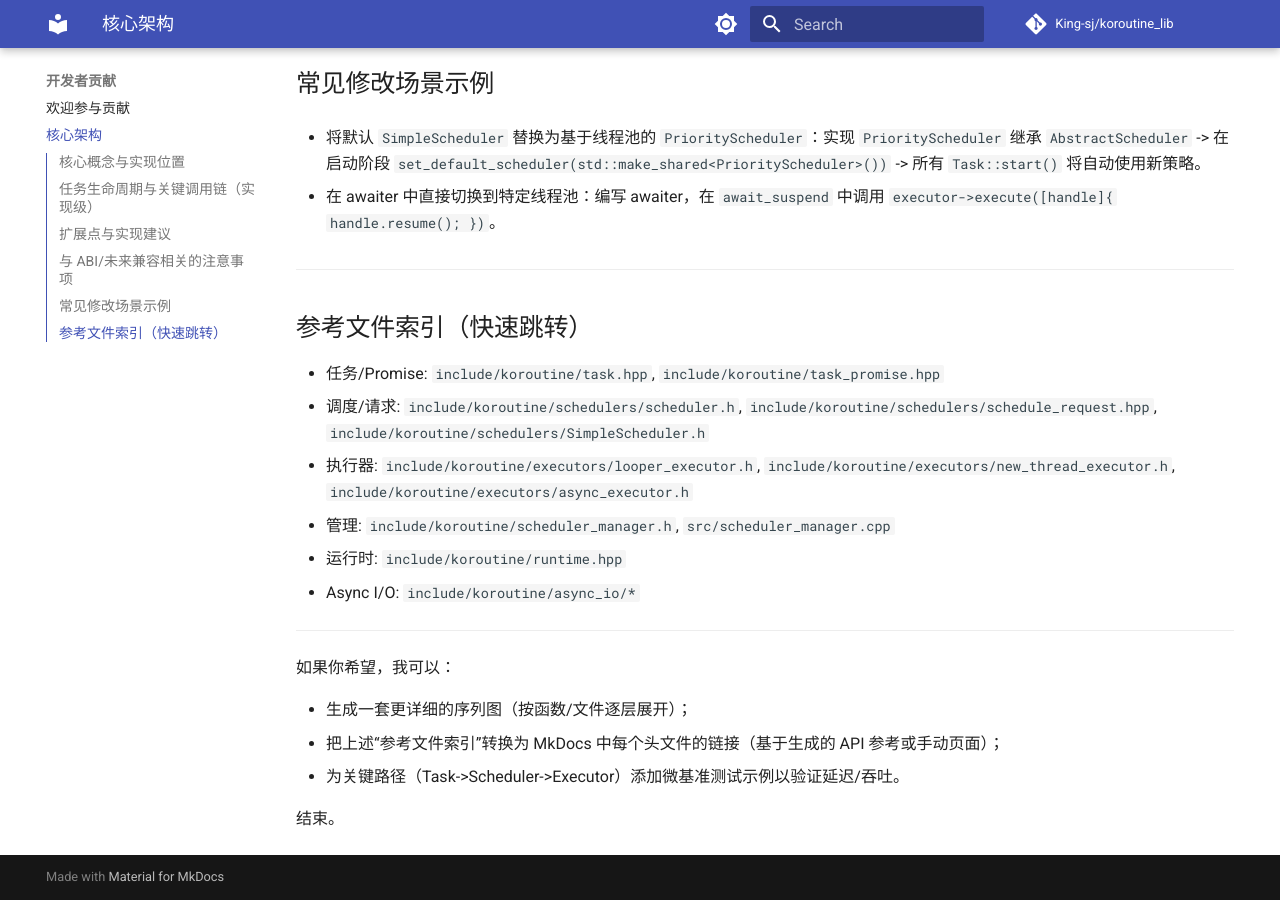
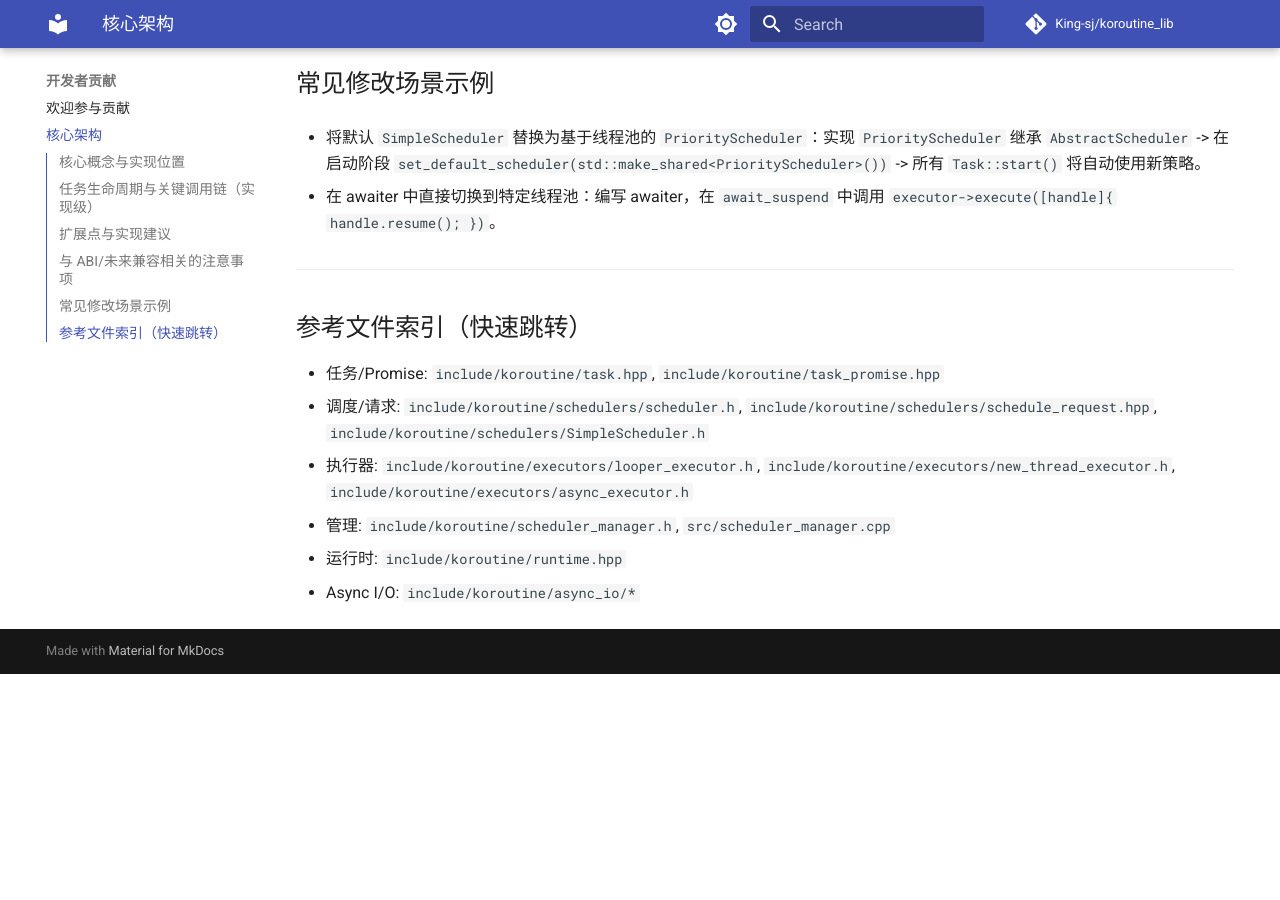
Before and after one commit to King-sj/koroutine_lib, an MkDocs documentation site: the page built from docs/source/contributing/architecture.md, in a window 1280 px wide and 900 px high, scrolled down 3686 px. Built offline with MkDocs 1.6.1 and Material for MkDocs 9.7.7, drawn with Linux system fonts in a browser that asks for light colours; comment, search, counter and statistics services are not loaded; after the commit the page ends 4360 px from its top, so only the background shows below that.

Commit message:
docs: rm ai hallucination

```diff
--- a/docs/source/contributing/architecture.md
+++ b/docs/source/contributing/architecture.md
@@ -161,13 +161,3 @@ sequenceDiagram
 - 管理: `include/koroutine/scheduler_manager.h`, `src/scheduler_manager.cpp`
 - 运行时: `include/koroutine/runtime.hpp`
 - Async I/O: `include/koroutine/async_io/*`
-
----
-
-如果你希望，我可以：
-
-- 生成一套更详细的序列图（按函数/文件逐层展开）；
-- 把上述“参考文件索引”转换为 MkDocs 中每个头文件的链接（基于生成的 API 参考或手动页面）；
-- 为关键路径（Task->Scheduler->Executor）添加微基准测试示例以验证延迟/吞吐。
-
-结束。
```
